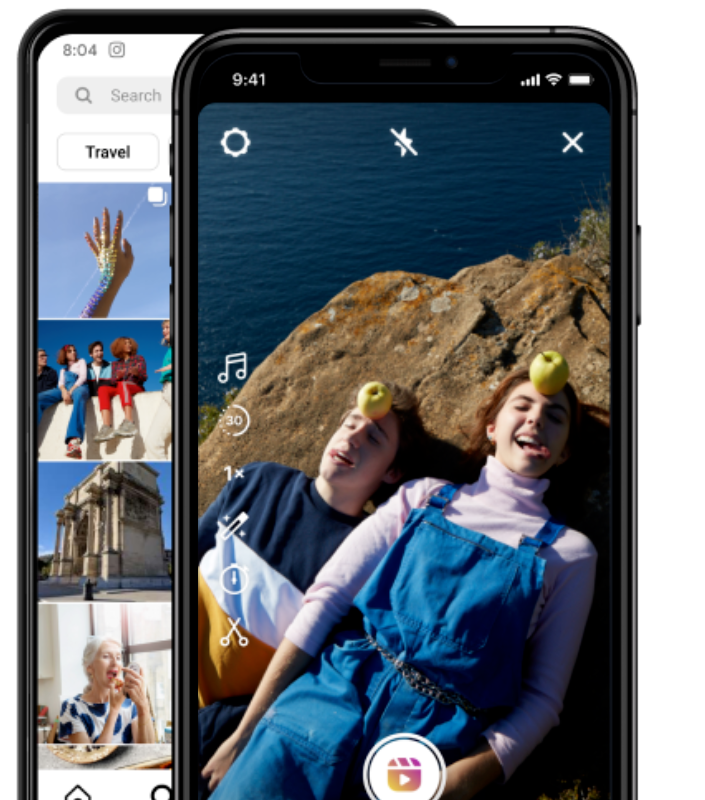
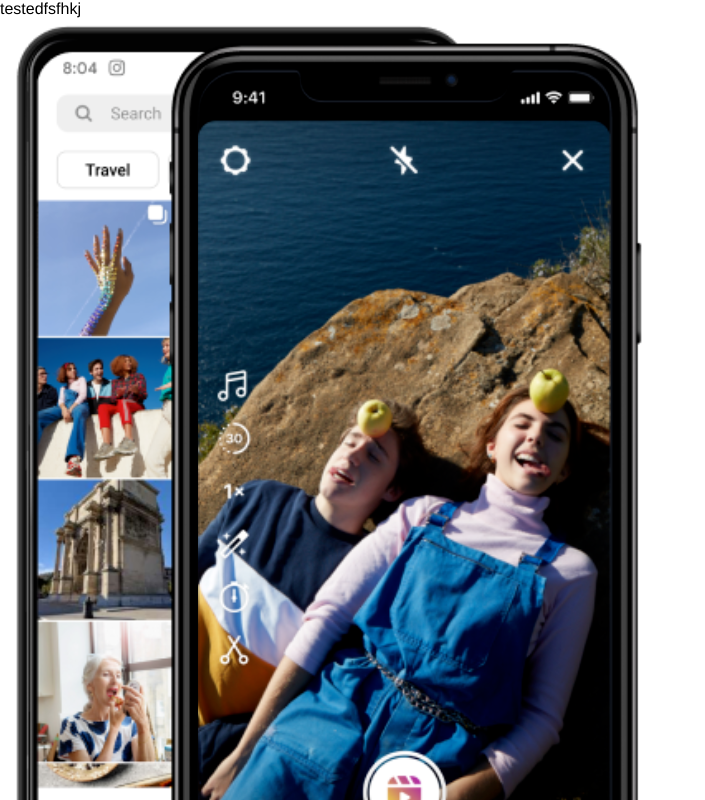
Before and after one commit to gabrielaguedes12/teste, a plain HTML site: page 10_CLONE_HOME_INSTA/index.html in a window 1280 px wide. Shown: the top 800 px of the page, without its empty margins (0-705 px from the left). Drawn offline with Linux system fonts and the light colour scheme.

Commit message:
atualizando projeto insta

```diff
--- a/10_CLONE_HOME_INSTA/index.html
+++ b/10_CLONE_HOME_INSTA/index.html
@@ -10,6 +10,7 @@
   </head>
   <body>
     <main>
+      testedfsfhkj
       <div id="main-container">
         <div id="banner-container">
           <img src="img/banner2.png" alt="Crie uma conta no Instagram" />
```
